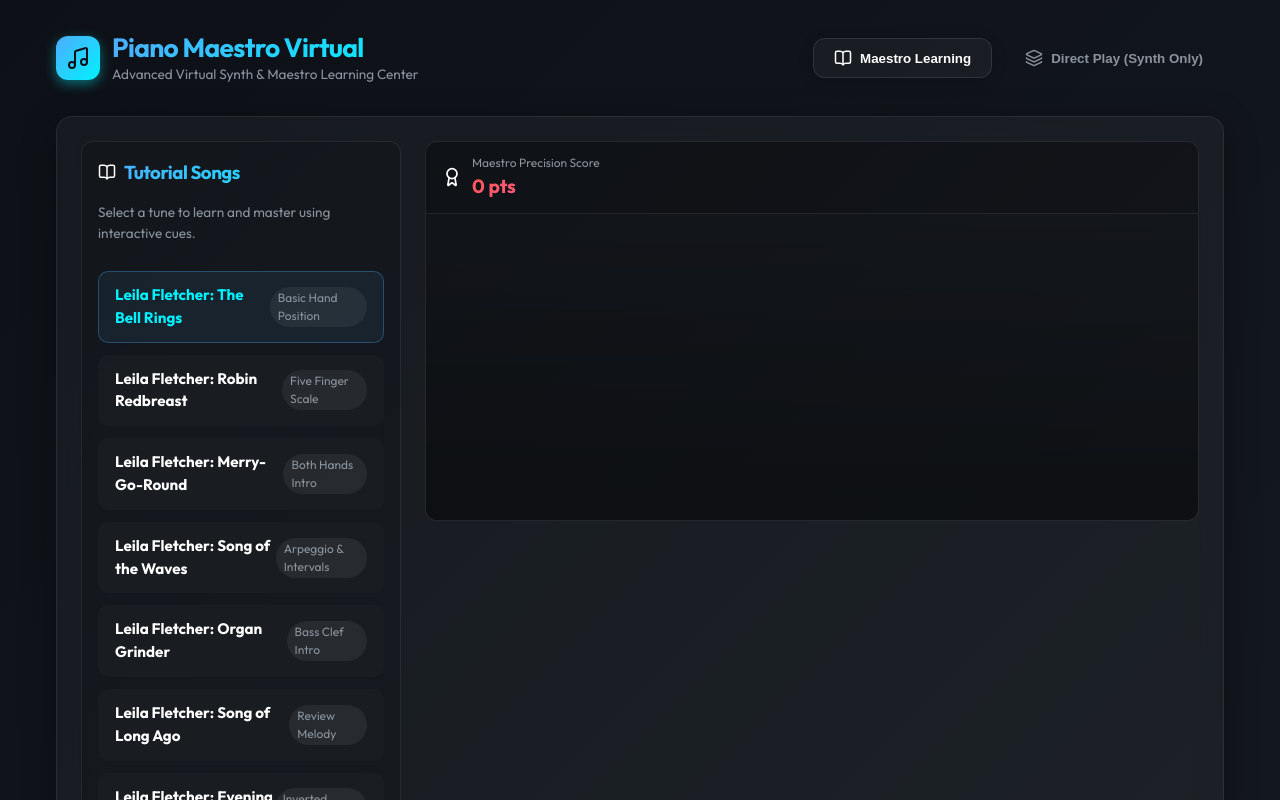
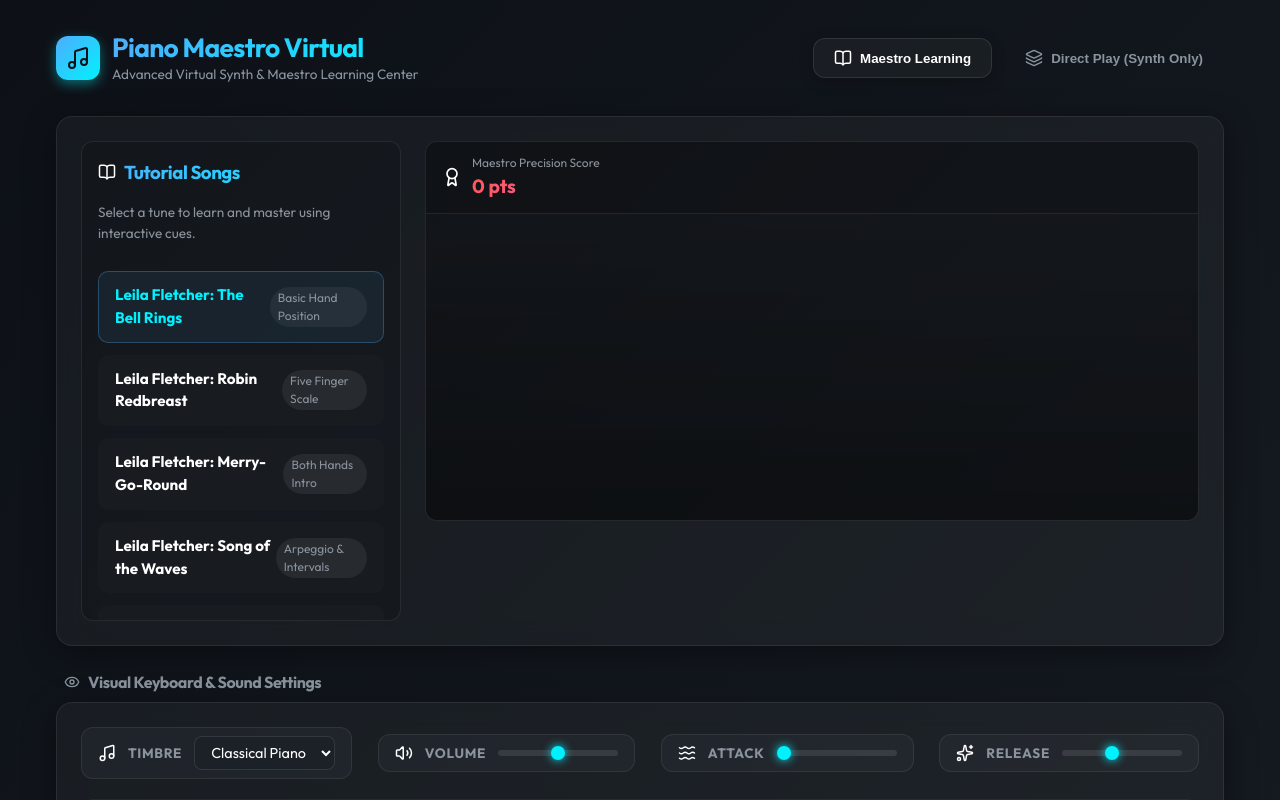
Before and after one commit to Zsubzeroz/Piano-Maestro-Virtual, a React (Vite) app: page / in a window 1280 px wide. Shown: the top 800 px of the page. Built offline with nearby package versions, Linux system fonts and the light colour scheme.

Commit message:
Add scrollbar and max height constraint to tutorial songs list sidebar

```diff
--- a/src/App.css
+++ b/src/App.css
@@ -231,7 +231,19 @@
   border-radius: 12px;
   padding: 16px;
   border: 1px solid var(--glass-border);
+  max-height: 480px;
+  overflow-y: auto;
 }
+
+.song-list::-webkit-scrollbar {
+  width: 6px;
+}
+
+.song-list::-webkit-scrollbar-thumb {
+  background: var(--glass-border);
+  border-radius: 4px;
+}
+
 
 .song-card {
   padding: 12px 16px;
```
